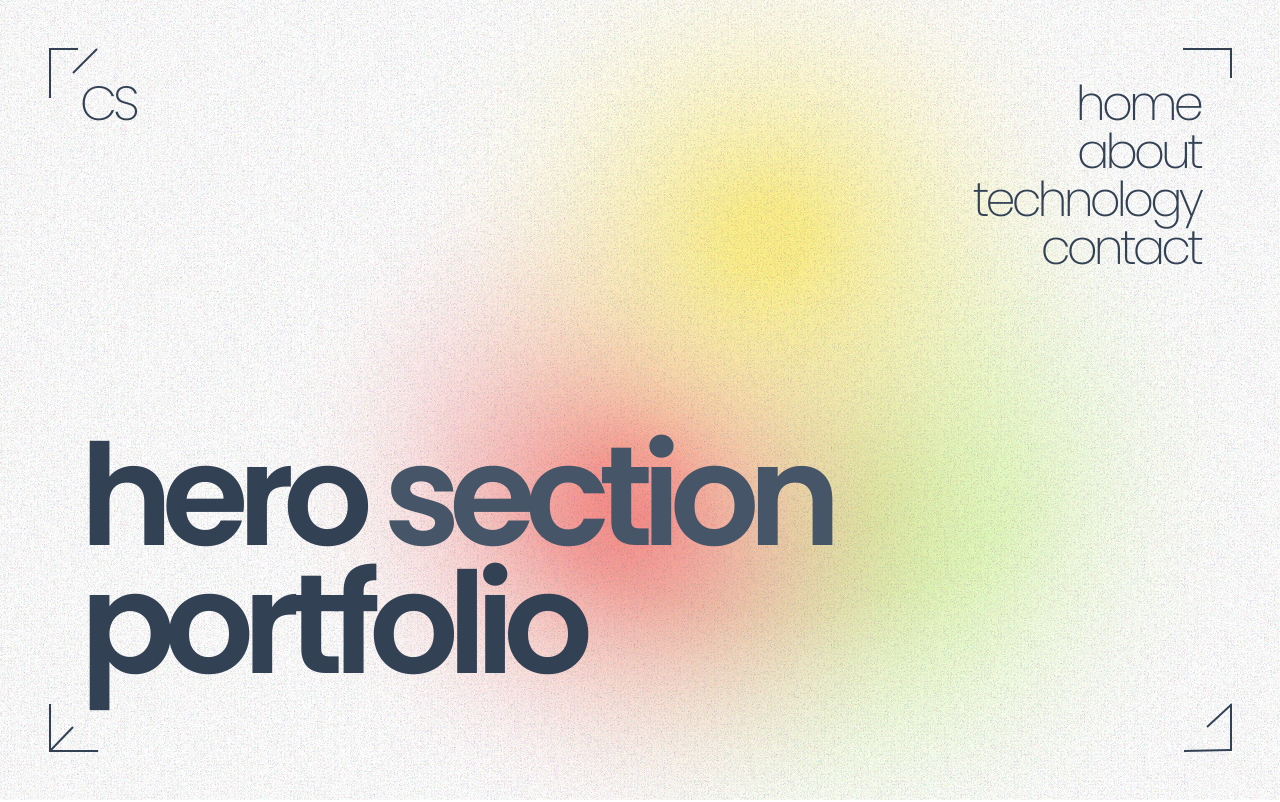
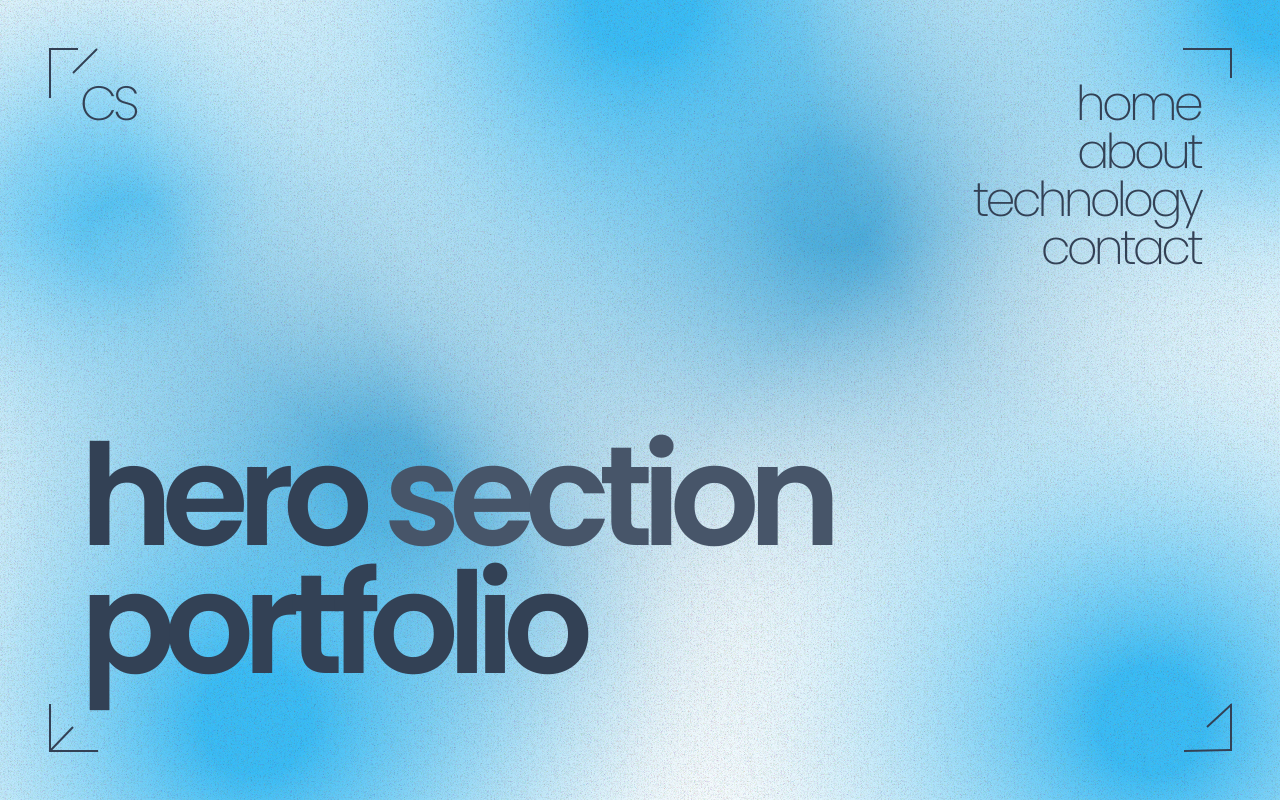
Before and after one commit to lubahabarta/portfolio-3, a Next.js app: page / in a window 1280 px wide. Shown: the top 802 px of the page. Built offline with nearby package versions, Linux system fonts and the light colour scheme.

Commit message:
tech section

```diff
--- a/src/app/_components/Background/Background.tsx
+++ b/src/app/_components/Background/Background.tsx
@@ -1,37 +1,27 @@
-import React from "react";
+import React from 'react'
 
 function Background() {
     return (
         <div className="fixed top-0 left-0 -z-50 w-screen h-screen bg-white overflow-hidden">
             <svg className="absolute -z-50 w-full h-full">
                 <defs>
-                    <radialGradient id="gradientYellow">
-                        <stop offset="5%" stopColor="#fef08a" />
+                    <radialGradient id="firstBlue">
+                        <stop offset="5%" stopColor="#38bdf8" />
                         <stop offset="50%" stopColor="rgba(255,255,255,0)" />
                     </radialGradient>
-                    <radialGradient id="gradientGreen">
-                        <stop offset="5%" stopColor="#bef264" />
-                        <stop offset="50%" stopColor="rgba(255,255,255,0)" />
-                    </radialGradient>
-                    <radialGradient id="gradientRed">
-                        <stop offset="5%" stopColor="#f87171" />
+                    <radialGradient id="secondBlue">
+                        <stop offset="5%" stopColor="#0284c7" />
                         <stop offset="50%" stopColor="rgba(255,255,255,0)" />
                     </radialGradient>
                 </defs>
 
-                <circle
-                    cx="65%"
-                    cy="60%"
-                    r="80%"
-                    fill="url('#gradientGreen')"
-                />
-                <circle cx="50%" cy="60%" r="70%" fill="url('#gradientRed')" />
-                <circle
-                    cx="60%"
-                    cy="30%"
-                    r="70%"
-                    fill="url('#gradientYellow')"
-                />
+                <circle cx="10%" cy="30%" r="80%" fill="url('#firstBlue')" />
+                <circle cx="30%" cy="60%" r="90%" fill="url('#secondBlue')" />
+                <circle cx="20%" cy="90%" r="100%" fill="url('#firstBlue')" />
+                <circle cx="65%" cy="25%" r="90%" fill="url('#secondBlue')" />
+                <circle cx="50%" cy="0%" r="100%" fill="url('#firstBlue')" />
+                <circle cx="100%" cy="0%" r="90%" fill="url('#firstBlue')" />
+                <circle cx="90%" cy="90%" r="100%" fill="url('#firstBlue')" />
             </svg>
 
             <svg className="absolute -z-40 w-full h-full opacity-40">
@@ -41,7 +31,7 @@ function Background() {
                 <rect width="100%" height="100%" filter="url(#noise)" />
             </svg>
         </div>
-    );
+    )
 }
 
-export default Background;
+export default Background
--- a/src/app/_components/Sections/Tech/Carousel/Carousel.tsx
+++ b/src/app/_components/Sections/Tech/Carousel/Carousel.tsx
@@ -10,23 +10,32 @@ const slides = [
     },
 ]
 
-const Carousel = ({ setHovering }: { setHovering: (val: boolean) => void }) => {
+const Carousel = ({
+    setHovering,
+    className,
+}: {
+    setHovering: (val: boolean) => void
+    className: string
+}) => {
+    const [emblaRef] = useEmblaCarousel({ dragFree: true })
+
     const handleLinkOver = () => {
         setHovering(true)
     }
+
     const handleLinkOut = () => {
         setHovering(false)
     }
-    const [emblaRef] = useEmblaCarousel({ dragFree: true })
+
     return (
         <div
             onMouseOver={handleLinkOver}
             onMouseOut={handleLinkOut}
-            className="embla"
+            className={`embla ${className}`}
             ref={emblaRef}
         >
-            <div className="embla__container flex gap-2 w-[100vw]">
-                <div className="embla__slide min-w-24"></div>
+            <div className="embla__container flex gap-6 w-[100vw]">
+                <div className="embla__slide min-w-4 h-40 md:min-w-6 md:h-48"></div>
                 <CarouselCard />
                 <CarouselCard />
                 <CarouselCard />
@@ -37,11 +46,7 @@ const Carousel = ({ setHovering }: { setHovering: (val: boolean) => void }) => {
                 <CarouselCard />
                 <CarouselCard />
                 <CarouselCard />
-                <CarouselCard />
-                <CarouselCard />
-                <CarouselCard />
-                <CarouselCard />
-                <div className="embla__slide min-w-24 "></div>
+                <div className="embla__slide min-w-4 h-40 md:min-w-6 md:h-48"></div>
             </div>
         </div>
     )
--- a/src/app/_components/Sections/Tech/Carousel/CarouselCard.tsx
+++ b/src/app/_components/Sections/Tech/Carousel/CarouselCard.tsx
@@ -2,7 +2,7 @@ import React from 'react'
 
 const CarouselCard = () => {
     return (
-        <div className="embla__slide md:min-w-52 min-w-28 h-10 bg-slate-600"></div>
+        <div className="embla__slide min-w-32 h-40 md:min-w-40 md:h-48 bg-slate-100"></div>
     )
 }
 
--- a/src/app/_components/Sections/Tech/Carousel/style.css
+++ b/src/app/_components/Sections/Tech/Carousel/style.css
@@ -1,9 +1,9 @@
-.embla {
+/* .embla {
     overflow: hidden;
 }
 .embla__container {
     display: flex;
-}
+} */
 
 /* .embla__container::before,
 .embla__container::after {
--- a/src/app/_components/Sections/Tech/Tech.tsx
+++ b/src/app/_components/Sections/Tech/Tech.tsx
@@ -12,7 +12,19 @@ export default function Tech({
             data-scroll-section
             className="h-device flex items-center justify-center"
         >
-            <Carousel setHovering={setHovering}></Carousel>
+            <div className="bg-white py-24">
+                <article className="px-12">
+                    <h1 className="text-4xl">Techonology</h1>
+                    <p className="max-w-prose mt-4">
+                        Lorem ipsum dolor sit amet consectetur adipisicing elit.
+                        Doloribus, quod quam. Aliquam eaque sint, accusamus
+                        aspernatur id deserunt repudiandae dolore excepturi
+                        alias. Dolores libero nostrum sed suscipit eum sequi.
+                        Natus.
+                    </p>
+                </article>
+                <Carousel setHovering={setHovering} className="mt-8"></Carousel>
+            </div>
         </section>
     )
 }
--- a/src/app/page.tsx
+++ b/src/app/page.tsx
@@ -15,7 +15,7 @@ import useScroll from './_components/Scroll/useScroll'
 import useTheme, { Theme } from './_hooks/useTheme'
 
 export default function Page() {
-    const [loading, setLoading] = useState(false)
+    const [loading, setLoading] = useState(true)
     const [hovering, setHovering] = useState(false)
 
     const scroll = useScroll()
@@ -44,7 +44,7 @@ export default function Page() {
                     <Hero />
                     <About />
                     <Tech setHovering={handleSetHovering} />
-                    <Contacts />
+                    {/* <Contacts /> */}
                 </main>
                 <Footer />
             </Scroller>
```
Also changed, not shown: src/app/_components/Navbar/Navbar.tsx (+49 -49 lines), src/app/layout.tsx (+17 -11 lines), 1 other file (tests, documents, lock files or other folders).
